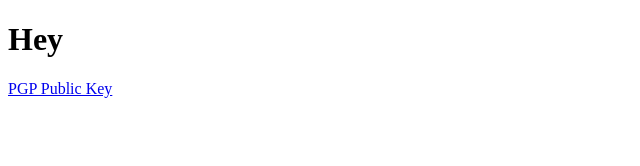
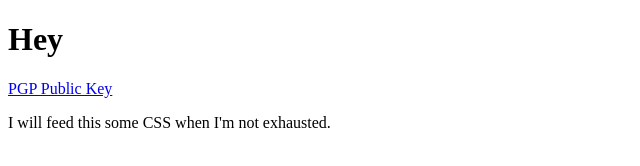
Before and after one commit to therealdogpun/therealdogpun.github.io, a plain HTML site: page index.html in a window 1280 px wide. Shown: the whole page, without its empty margins (0-640 px from the left). Drawn offline with Linux system fonts and the light colour scheme.

Commit message:
Update index.html

```diff
--- a/index.html
+++ b/index.html
@@ -10,6 +10,7 @@
     <main>
         <h1>Hey</h1>
 	    <p><a href="pgp.html">PGP Public Key</a></p>
+	    <p>I will feed this some CSS when I'm not exhausted.</p>
     </main>
   </body>
 </html>
```
